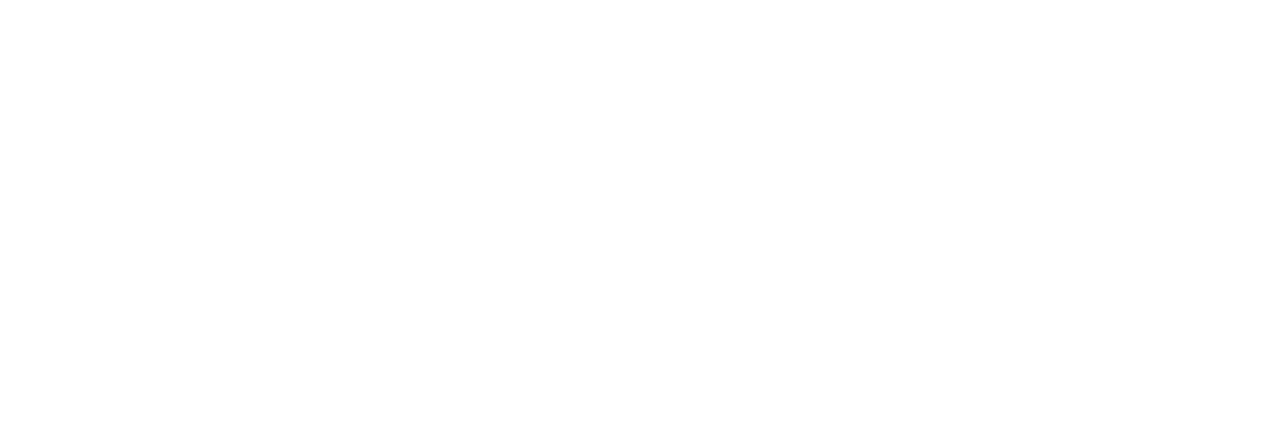
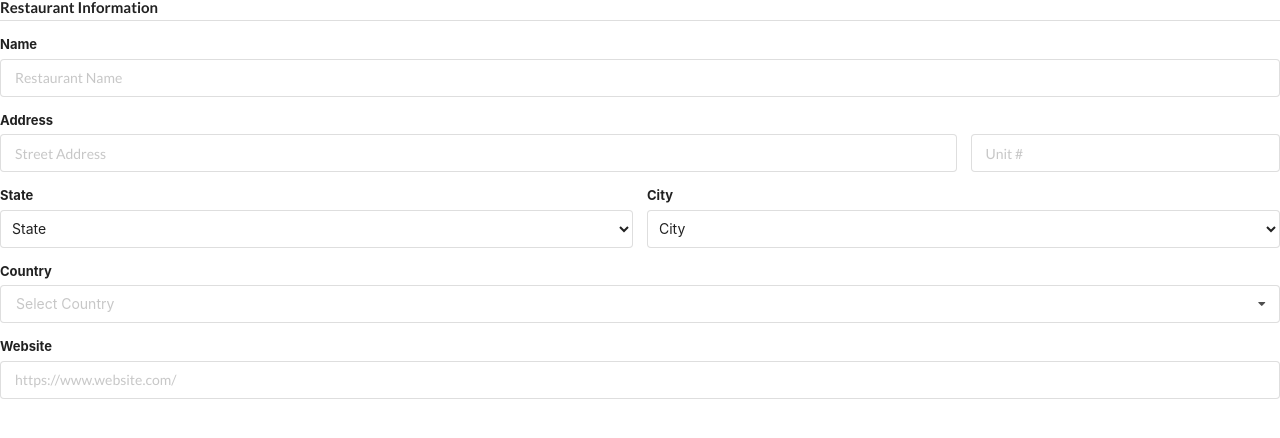
Before and after one commit to raquelm9/happy-times, a React (Create React App) app in the folder client/: page /admin/restaurant/new in a window 1280 px wide. Shown: the top 438 px of the page. Built offline with nearby package versions, Linux system fonts and the light colour scheme.

Commit message:
adding new rest

```diff
--- a/client/src/app/App.js
+++ b/client/src/app/App.js
@@ -8,6 +8,7 @@
 import RestaurantsListing from "../pages/RestaurantsListing";
 import Map from "../pages/Map";
 import AdminRestaurants from "../pages/AdminRestaurants";
+import AdminNewRestaurant from "../pages/AdminNewRestaurant.jsx";
 
 class App extends React.Component {
   constructor(props) {
@@ -27,6 +28,11 @@
           />
           <Route exact path="/map" component={Map} />
           <Route exact path="/admin/restaurants" component={AdminRestaurants} />
+          <Route
+            exact
+            path="/admin/restaurant/new"
+            component={AdminNewRestaurant}
+          />
         </Switch>
       </Router>
     );
--- a/client/src/components/AddRestaurant/AddRestaurant.jsx
+++ b/client/src/components/AddRestaurant/AddRestaurant.jsx
@@ -1,9 +1,14 @@
 import React from "react";
 import "./AddRestaurant.css";
+import { withRouter } from "react-router-dom";
 
 class AddRestaurant extends React.Component {
   constructor(props) {
     super(props);
+  }
+
+  addNewRestaurant() {
+    this.props.history.push("/admin/restaurant/new");
   }
 
   render() {
@@ -11,11 +16,14 @@
       <div className="ui grid">
         <div className="twelve wide column"></div>
         <div className="four wide column">
-          <i className="big plus square outline icon addRest"></i>
+          <i
+            className="big plus square outline icon addRest"
+            onClick={this.addNewRestaurant.bind(this)}
+          ></i>
         </div>
       </div>
     );
   }
 }
 
-export default AddRestaurant;
+export default withRouter(AddRestaurant);
--- a/client/src/components/RestListingComp/RestListingComp.jsx
+++ b/client/src/components/RestListingComp/RestListingComp.jsx
@@ -61,8 +61,11 @@
   showCanDelete() {
     if (this.props.canDelete) {
       return (
-        <div className="deleteButton" onClick={this.deleteRest.bind(this)}>
-          <i className="trash alternate icon"></i>
+        <div className="deleteButton">
+          <i
+            className="trash alternate icon"
+            onClick={this.deleteRest.bind(this)}
+          ></i>
         </div>
       );
     } else {
--- /dev/null
+++ b/client/src/pages/AdminNewRestaurant.jsx
@@ -0,0 +1,85 @@
+import React from "react";
+
+class AdminNewRestaurant extends React.Component {
+  constructor(props) {
+    super(props);
+  }
+
+  render() {
+    return (
+      <>
+        <form className="ui form">
+          <h4 className="ui dividing header">Restaurant Information</h4>
+          <div className="field">
+            <label>Name</label>
+            <div className="one field">
+              <div className="field">
+                <input
+                  type="text"
+                  name="shipping[first-name]"
+                  placeholder="Restaurant Name"
+                />
+              </div>
+            </div>
+          </div>
+          <div className="field">
+            <label>Address</label>
+            <div className="fields">
+              <div className="twelve wide field">
+                <input
+                  type="text"
+                  name="shipping[address]"
+                  placeholder="Street Address"
+                />
+              </div>
+              <div className="four wide field">
+                <input
+                  type="text"
+                  name="shipping[address-2]"
+                  placeholder="Unit #"
+                />
+              </div>
+            </div>
+          </div>
+          <div className="two fields">
+            <div className="field">
+              <label>State</label>
+              <select className="ui fluid dropdown">
+                <option value="">State</option>
+                <option value="AB">Alberta</option>
+              </select>
+            </div>
+            <div className="field">
+              <label>City</label>
+              <select className="ui fluid dropdown">
+                <option value="">City</option>
+                <option value="CA">Calgary</option>
+              </select>
+            </div>
+          </div>
+
+          <div className="field">
+            <label>Country</label>
+            <div className="ui fluid search selection dropdown">
+              <input type="hidden" name="country" />
+              <i className="dropdown icon"></i>
+              <div className="default text">Select Country</div>
+              <div className="menu">
+                <div className="item" dataValue="ca">
+                  <i className="ca flag"></i>Canada
+                </div>
+              </div>
+            </div>
+          </div>
+
+          <div className="field">
+            <label>Website</label>
+            <input type="email" placeholder="https://www.website.com/" />
+          </div>
+        </form>
+      </>
+    );
+  }
+}
+
+export default AdminNewRestaurant;
```
